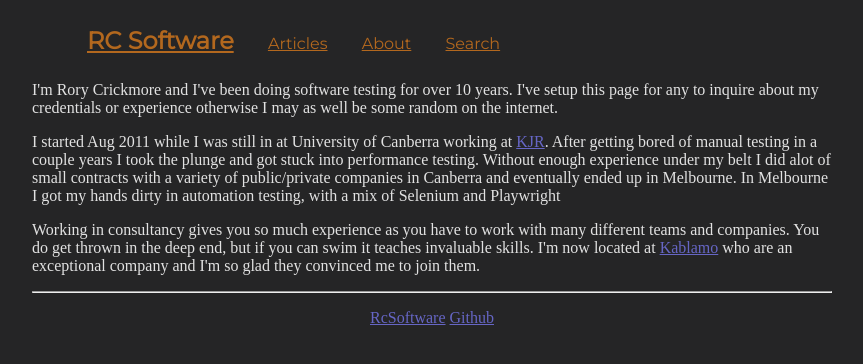
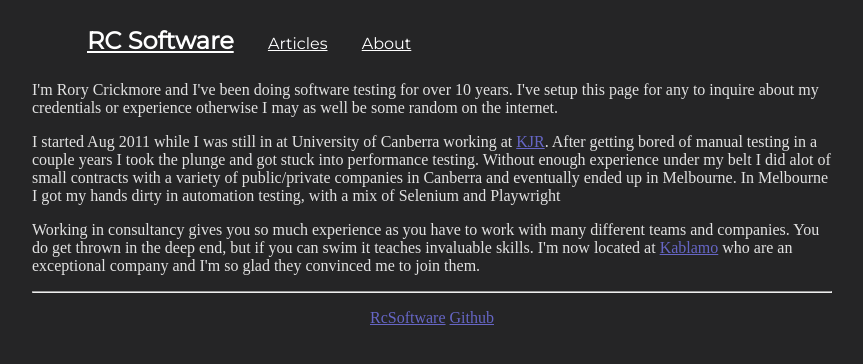
Before and after one commit to Kar98/rcblog, a Flask app: page /about in a window 1280 px wide. Shown: the top 364 px of the page, without its empty margins (208-1071 px from the left). Run offline with Flask 2, Linux system fonts and the light colour scheme.

Commit message:
change to white

```diff
--- a/flaskr/static/css/style.css
+++ b/flaskr/static/css/style.css
@@ -1,5 +1,6 @@
 :root{
   --fontcolour: #e2e2e2;
+  --menu_color: #ffffff;
   --bgcolour: rgb(37,37,38);
   --link-color: rgb(102, 102, 197);
 }
@@ -36,10 +37,11 @@ footer{
 splash{
   font-size: x-large;
   font-weight: 700;
+  text-decoration: none;
 }
 
 .menu a{
-  color:rgb(179,104,30);
+  color:var(--menu_color);
   padding: 5px;
   border-radius: 5px;
 }
@@ -48,7 +50,7 @@ splash{
   display: inline-block;
   padding: 10px;
   border-radius: 10px;
-  color: rgb(179,104,30)
+  color: var(--menu_color)
 }
 
 img{
--- a/flaskr/templates/base.html
+++ b/flaskr/templates/base.html
@@ -14,7 +14,6 @@
       <li><splash><a class="navbar-brand" href="/">RC Software</a></splash></li>
       <li><a href="/articles">Articles</a></li>
       <li><a href="/about">About</a></li>
-      <li><a href="/search">Search</a></li>
     </ul>
     </div>
   </div>
```
